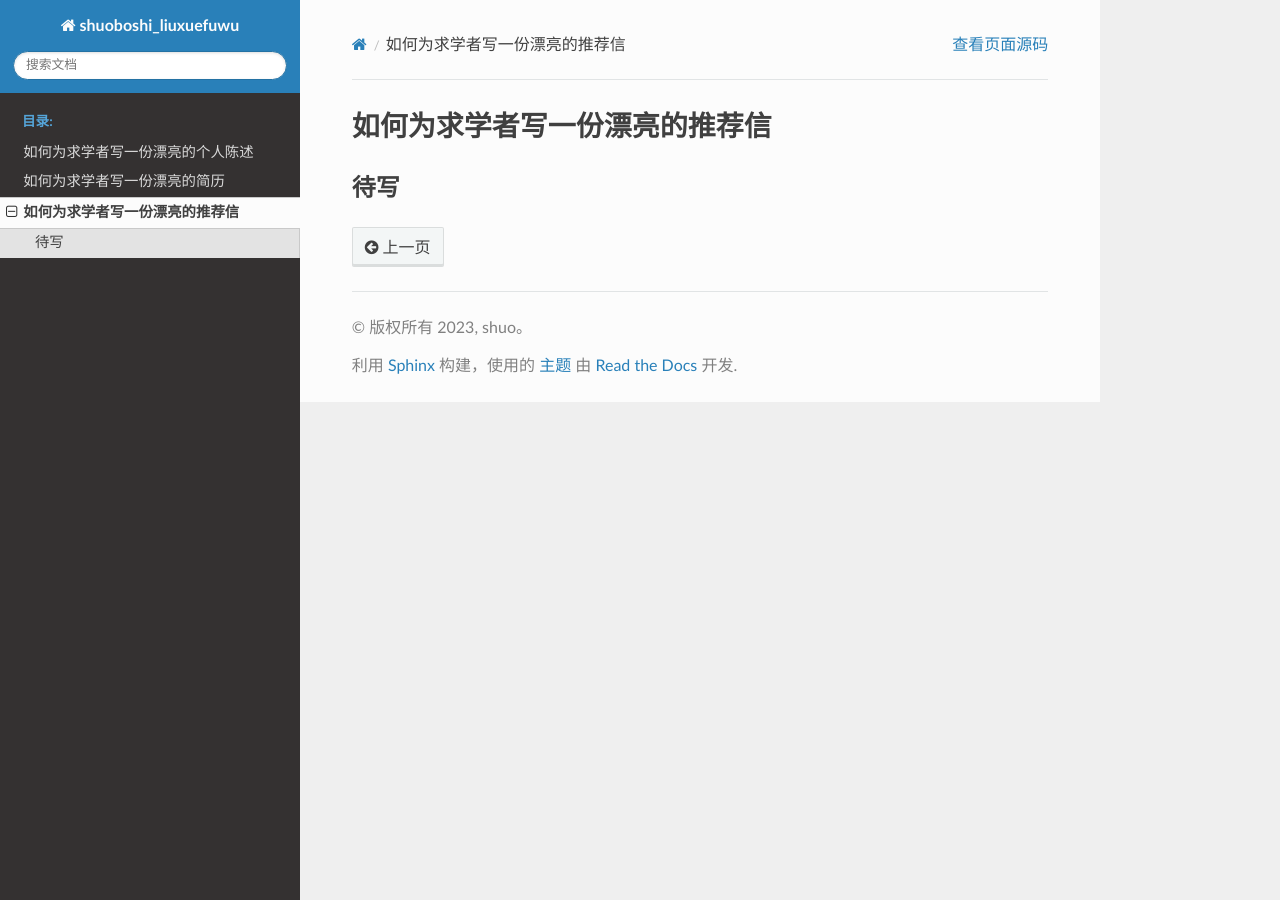
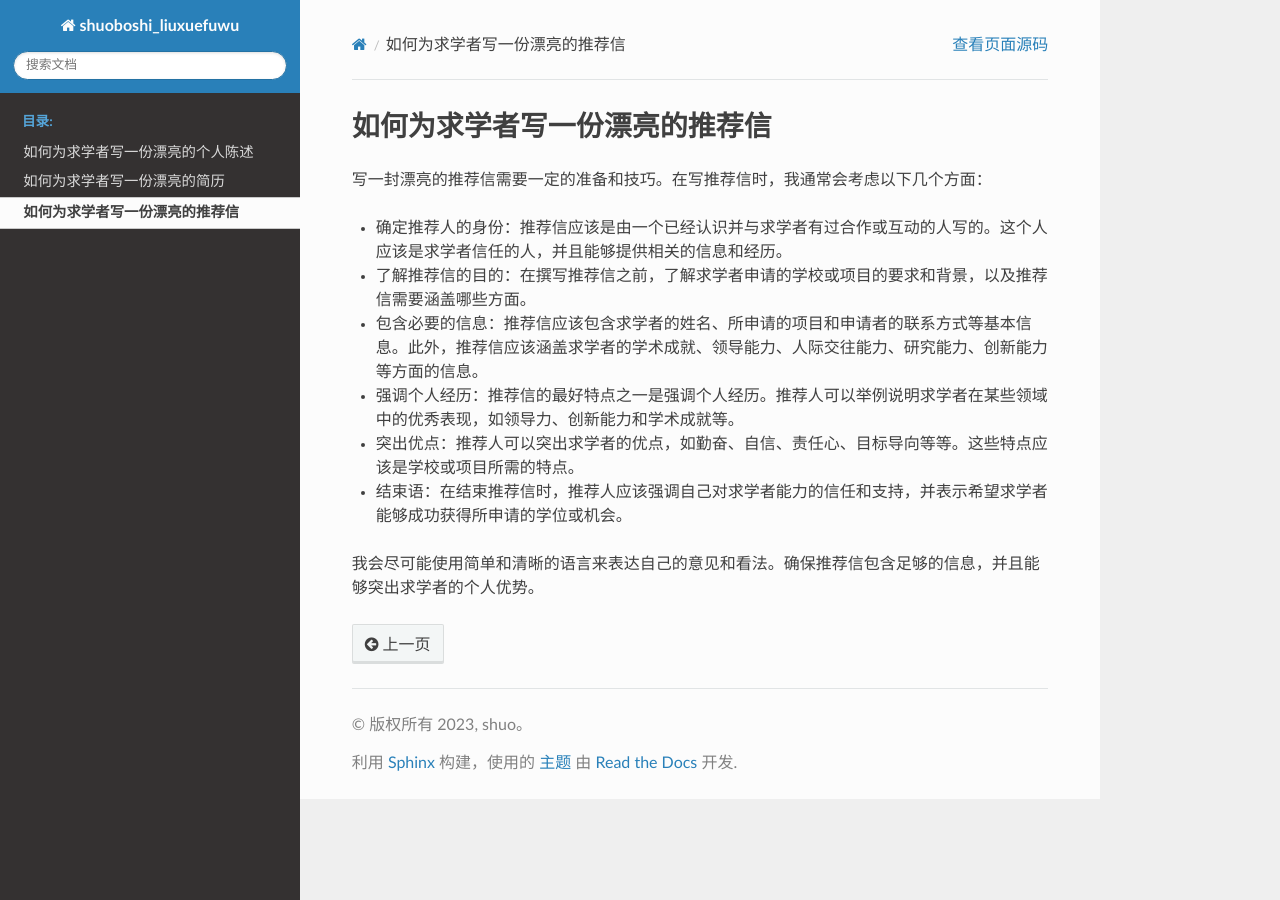
Before and after one commit to shuo1118/liuxue, a Sphinx documentation site: the page built from docs/source/rl.rst, in a window 1280 px wide. Built offline with Sphinx 7.4.7 and the Read the Docs theme 2.0.0, drawn with Linux system fonts in a browser that asks for light colours.

Commit message:
Update rl.rst

```diff
--- a/docs/source/rl.rst
+++ b/docs/source/rl.rst
@@ -1,5 +1,18 @@
 如何为求学者写一份漂亮的推荐信
 ==========
 
-待写
-----------
+写一封漂亮的推荐信需要一定的准备和技巧。在写推荐信时，我通常会考虑以下几个方面：
+
+- 确定推荐人的身份：推荐信应该是由一个已经认识并与求学者有过合作或互动的人写的。这个人应该是求学者信任的人，并且能够提供相关的信息和经历。
+
+- 了解推荐信的目的：在撰写推荐信之前，了解求学者申请的学校或项目的要求和背景，以及推荐信需要涵盖哪些方面。
+
+- 包含必要的信息：推荐信应该包含求学者的姓名、所申请的项目和申请者的联系方式等基本信息。此外，推荐信应该涵盖求学者的学术成就、领导能力、人际交往能力、研究能力、创新能力等方面的信息。
+
+- 强调个人经历：推荐信的最好特点之一是强调个人经历。推荐人可以举例说明求学者在某些领域中的优秀表现，如领导力、创新能力和学术成就等。
+
+- 突出优点：推荐人可以突出求学者的优点，如勤奋、自信、责任心、目标导向等等。这些特点应该是学校或项目所需的特点。
+
+- 结束语：在结束推荐信时，推荐人应该强调自己对求学者能力的信任和支持，并表示希望求学者能够成功获得所申请的学位或机会。
+
+我会尽可能使用简单和清晰的语言来表达自己的意见和看法。确保推荐信包含足够的信息，并且能够突出求学者的个人优势。
```
